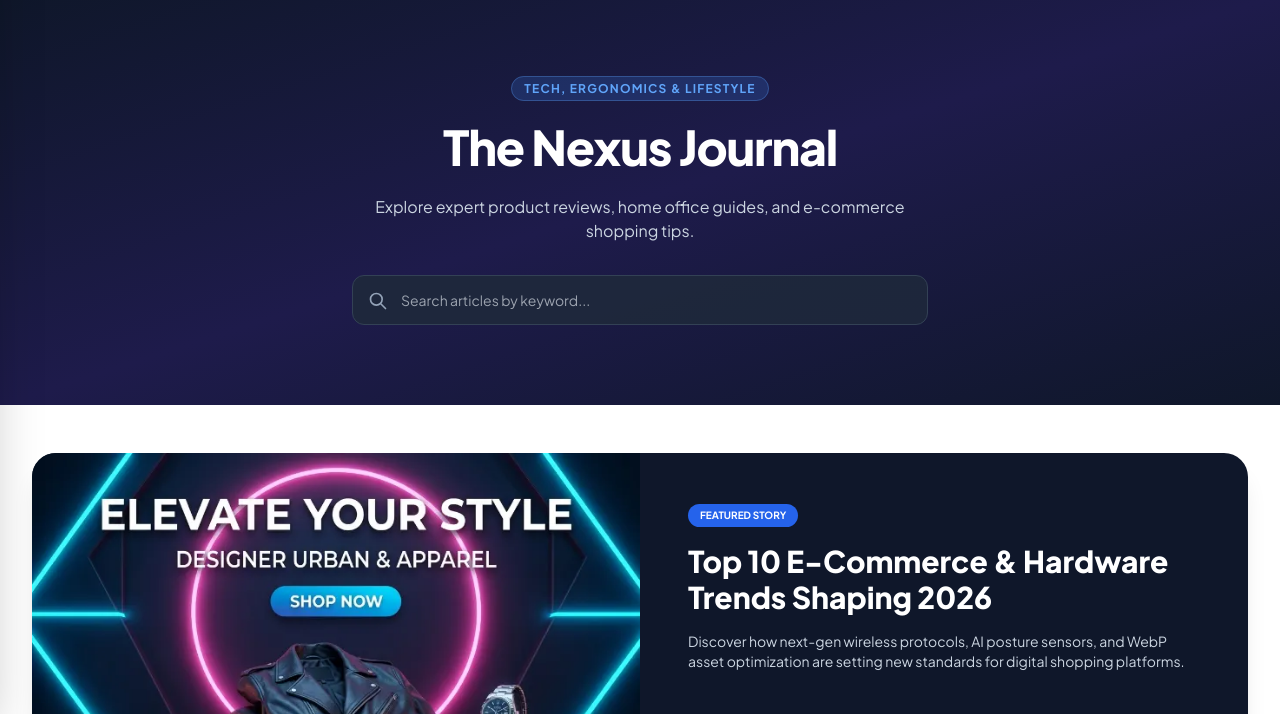
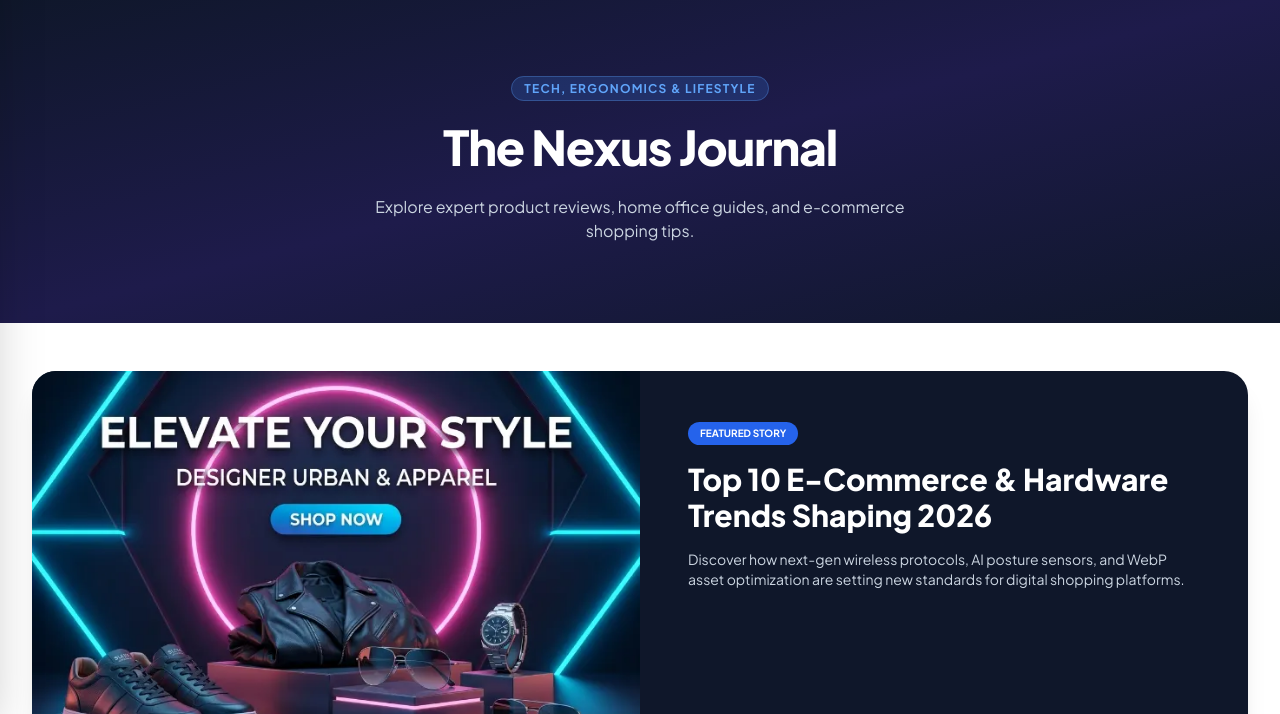
Before and after one commit to Ragesh2216/e-commerce, a plain HTML site: page blog.html in a window 1280 px wide. Shown: the part 86-800 px from the top of the page. Drawn offline with nearby package versions, Linux system fonts and the light colour scheme.

```diff
--- a/blog.html
+++ b/blog.html
@@ -91,13 +91,7 @@
           Explore expert product reviews, home office guides, and e-commerce shopping tips.
         </p>
 
-        <!-- Search Bar -->
-        <div class="max-w-xl mx-auto pt-2">
-          <div class="relative">
-            <input type="text" placeholder="Search articles by keyword..." class="w-full px-5 py-3.5 pl-12 rounded-xl bg-slate-800/90 border border-slate-700 text-white text-sm focus:outline-none focus:border-blue-500" />
-            <svg class="w-5 h-5 text-slate-400 absolute left-4 top-4" fill="none" stroke="currentColor" viewBox="0 0 24 24"><path stroke-linecap="round" stroke-linejoin="round" stroke-width="2" d="M21 21l-6-6m2-5a7 7 0 11-14 0 7 7 0 0114 0z"></path></svg>
-          </div>
-        </div>
+
       </div>
     </section>
 
```
